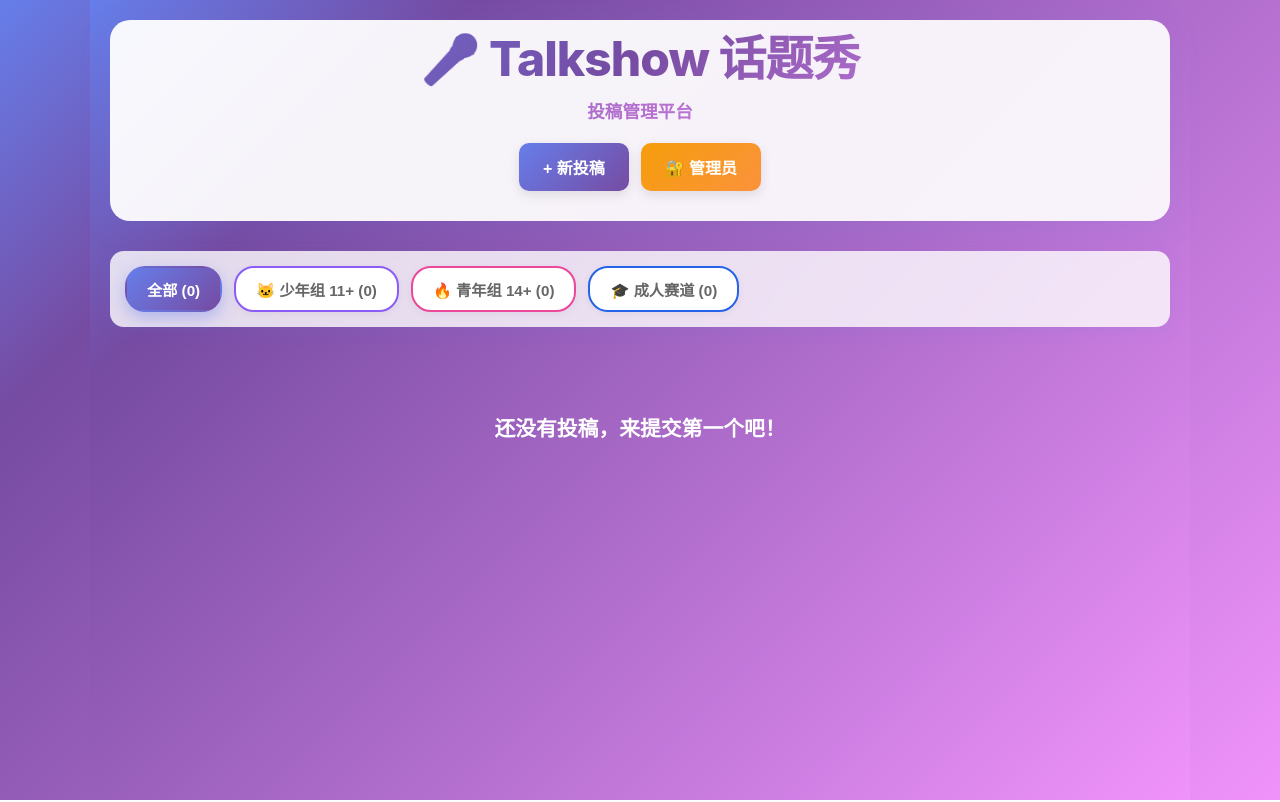
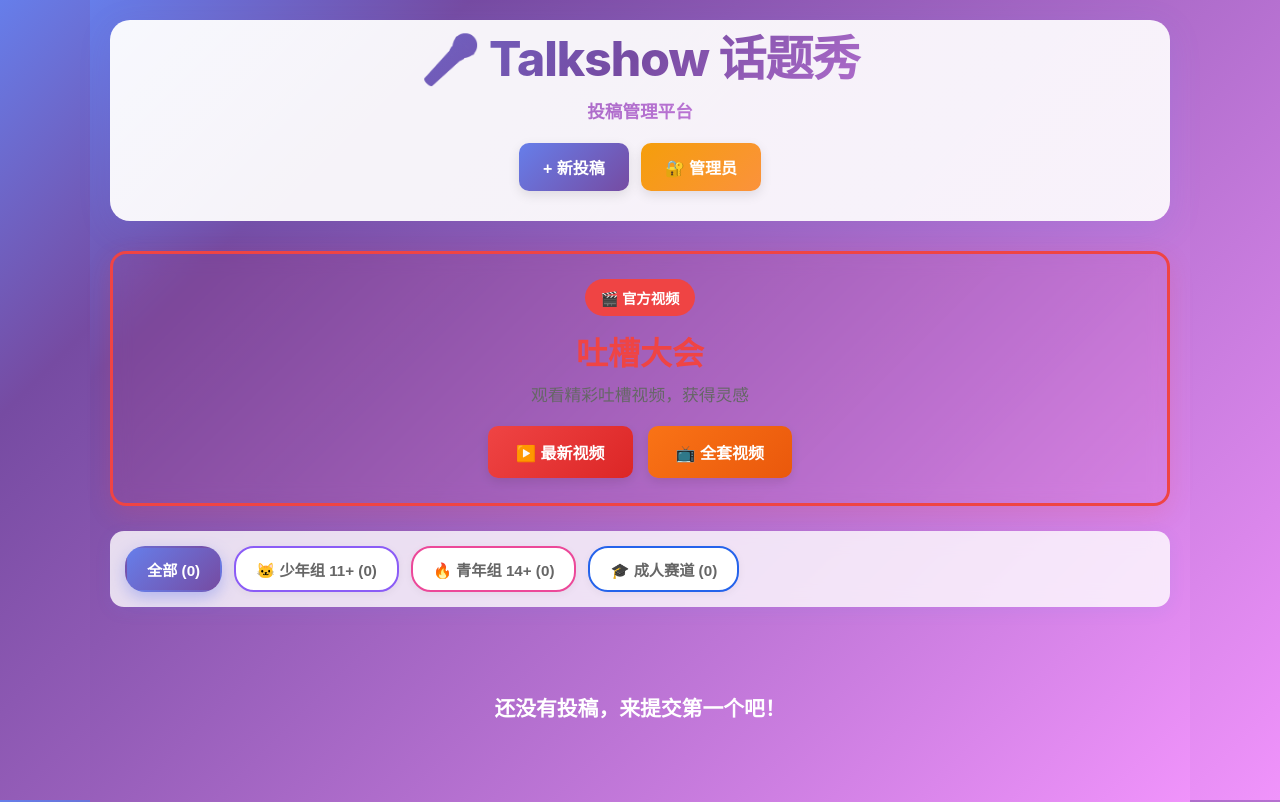
Before and after one commit to doveshen-ops/talkshow, a React (Vite) app: page / in a window 1280 px wide. Built offline with nearby package versions, Linux system fonts and the light colour scheme.

Commit message:
🎬 添加YouTube视频入口 - 支持最新视频和全套播放列表两种观看方式

```diff
--- a/src/App.jsx
+++ b/src/App.jsx
@@ -15,6 +15,8 @@ const STAGES = [
 
 const EMPTY_FORM = { name: "", content: "", track: "junior", videoUrl: "" };
 const ADMIN_PASSWORD = "admin123"; // 改成你自己的密码
+const YOUTUBE_LATEST_VIDEO = "iocJc342Q8s"; // 最新视频
+const YOUTUBE_PLAYLIST_ID = "PL8VQpb2MVdhHKgyvQfWnsXDqlJ7oHNpIO"; // 吐槽大会播放列表
 
 export default function SubmissionDashboard() {
   const [entries, setEntries] = useState([]);
@@ -28,6 +30,8 @@ export default function SubmissionDashboard() {
   const [isAdmin, setIsAdmin] = useState(false);
   const [adminPassword, setAdminPassword] = useState("");
   const [showAdminLogin, setShowAdminLogin] = useState(false);
+  const [showVideoModal, setShowVideoModal] = useState(false);
+  const [selectedVideoType, setSelectedVideoType] = useState("latest"); // "latest" 或 "playlist"
 
   // Load from storage
   useEffect(() => {
@@ -183,6 +187,94 @@ export default function SubmissionDashboard() {
             >
               取消
             </button>
+          </div>
+        </div>
+      )}
+
+      {/* YouTube 视频入口 */}
+      <div style={styles.youtubeSection}>
+        <div style={styles.youtubeCard}>
+          <div style={styles.youtubeBadge}>🎬 官方视频</div>
+          <h2 style={styles.youtubeTitle}>吐槽大会</h2>
+          <p style={styles.youtubeDescription}>观看精彩吐槽视频，获得灵感</p>
+          <div style={styles.youtubeButtonGroup}>
+            <button
+              onClick={() => {
+                setSelectedVideoType("latest");
+                setShowVideoModal(true);
+              }}
+              style={{ ...styles.button, ...styles.youtubeButton }}
+            >
+              ▶️ 最新视频
+            </button>
+            <button
+              onClick={() => {
+                setSelectedVideoType("playlist");
+                setShowVideoModal(true);
+              }}
+              style={{ ...styles.button, ...styles.youtubePlaylistButton }}
+            >
+              📺 全套视频
+            </button>
+          </div>
+        </div>
+      </div>
+
+      {/* YouTube 视频播放模态框 */}
+      {showVideoModal && (
+        <div style={styles.modalOverlay} onClick={() => setShowVideoModal(false)}>
+          <div style={styles.modalContent} onClick={(e) => e.stopPropagation()}>
+            <button
+              onClick={() => setShowVideoModal(false)}
+              style={styles.closeButton}
+            >
+              ✕
+            </button>
+            <div style={styles.videoTypeSelector}>
+              <button
+                onClick={() => setSelectedVideoType("latest")}
+                style={{
+                  ...styles.videoTypeButton,
+                  ...(selectedVideoType === "latest" ? styles.videoTypeButtonActive : {}),
+                }}
+              >
+                ▶️ 最新视频
+              </button>
+              <button
+                onClick={() => setSelectedVideoType("playlist")}
+                style={{
+                  ...styles.videoTypeButton,
+                  ...(selectedVideoType === "playlist" ? styles.videoTypeButtonActive : {}),
+                }}
+              >
+                📺 全套视频
+              </button>
+            </div>
+            <div style={styles.youtubePlayer}>
+              {selectedVideoType === "latest" ? (
+                <iframe
+                  width="100%"
+                  height="500"
+                  src={`https://www.youtube.com/embed/${YOUTUBE_LATEST_VIDEO}`}
+                  title="吐槽大会 - 最新视频"
+                  frameBorder="0"
+                  allow="accelerometer; autoplay; clipboard-write; encrypted-media; gyroscope; picture-in-picture"
+                  allowFullScreen
+                  style={{ borderRadius: "12px" }}
+                ></iframe>
+              ) : (
+                <iframe
+                  width="100%"
+                  height="500"
+                  src={`https://www.youtube.com/embed/videoseries?list=${YOUTUBE_PLAYLIST_ID}`}
+                  title="吐槽大会 - 全套视频"
+                  frameBorder="0"
+                  allow="accelerometer; autoplay; clipboard-write; encrypted-media; gyroscope; picture-in-picture"
+                  allowFullScreen
+                  style={{ borderRadius: "12px" }}
+                ></iframe>
+              )}
+            </div>
           </div>
         </div>
       )}
@@ -686,4 +778,120 @@ const styles = {
     color: "#ffffff",
     fontWeight: "600",
   },
+  youtubeSection: {
+    marginBottom: "25px",
+    marginTop: "25px",
+  },
+  youtubeCard: {
+    background: "linear-gradient(135deg, rgba(255, 0, 0, 0.05) 0%, rgba(255, 0, 0, 0.02) 100%)",
+    border: "3px solid #ef4444",
+    borderRadius: "16px",
+    padding: "25px",
+    textAlign: "center",
+    boxShadow: "0 8px 24px rgba(239, 68, 68, 0.15)",
+    backdropFilter: "blur(10px)",
+  },
+  youtubeBadge: {
+    display: "inline-block",
+    backgroundColor: "#ef4444",
+    color: "white",
+    padding: "8px 16px",
+    borderRadius: "20px",
+    fontSize: "0.9rem",
+    fontWeight: "700",
+    marginBottom: "12px",
+  },
+  youtubeTitle: {
+    fontSize: "2rem",
+    fontWeight: "800",
+    color: "#ef4444",
+    marginBottom: "8px",
+  },
+  youtubeDescription: {
+    fontSize: "1.05rem",
+    color: "#666",
+    marginBottom: "20px",
+    fontWeight: "500",
+  },
+  youtubeButtonGroup: {
+    display: "flex",
+    gap: "15px",
+    justifyContent: "center",
+    flexWrap: "wrap",
+  },
+  youtubeButton: {
+    background: "linear-gradient(135deg, #ef4444 0%, #dc2626 100%)",
+    color: "white",
+    padding: "14px 28px",
+  },
+  youtubePlaylistButton: {
+    background: "linear-gradient(135deg, #f97316 0%, #ea580c 100%)",
+    color: "white",
+    padding: "14px 28px",
+  },
+  modalOverlay: {
+    position: "fixed",
+    top: 0,
+    left: 0,
+    right: 0,
+    bottom: 0,
+    backgroundColor: "rgba(0, 0, 0, 0.7)",
+    display: "flex",
+    alignItems: "center",
+    justifyContent: "center",
+    zIndex: 1000,
+  },
+  modalContent: {
+    backgroundColor: "rgba(255, 255, 255, 0.98)",
+    borderRadius: "16px",
+    padding: "30px",
+    maxWidth: "90%",
+    width: "100%",
+    maxHeight: "90vh",
+    overflow: "auto",
+    position: "relative",
+    boxShadow: "0 20px 60px rgba(0, 0, 0, 0.3)",
+  },
+  closeButton: {
+    position: "absolute",
+    top: "15px",
+    right: "15px",
+    width: "40px",
+    height: "40px",
+    border: "none",
+    borderRadius: "8px",
+    backgroundColor: "#f3f4f6",
+    cursor: "pointer",
+    fontSize: "1.5rem",
+    transition: "all 0.3s",
+    zIndex: 1001,
+  },
+  videoTypeSelector: {
+    display: "flex",
+    gap: "12px",
+    justifyContent: "center",
+    marginBottom: "20px",
+    flexWrap: "wrap",
+  },
+  videoTypeButton: {
+    padding: "10px 20px",
+    border: "2px solid #e5e7eb",
+    borderRadius: "8px",
+    backgroundColor: "white",
+    cursor: "pointer",
+    fontSize: "0.95rem",
+    fontWeight: "600",
+    transition: "all 0.3s",
+  },
+  videoTypeButtonActive: {
+    backgroundColor: "#ef4444",
+    color: "white",
+    borderColor: "#ef4444",
+  },
+  youtubePlayer: {
+    width: "100%",
+    aspectRatio: "16 / 9",
+    borderRadius: "12px",
+    overflow: "hidden",
+  },
 };
```
